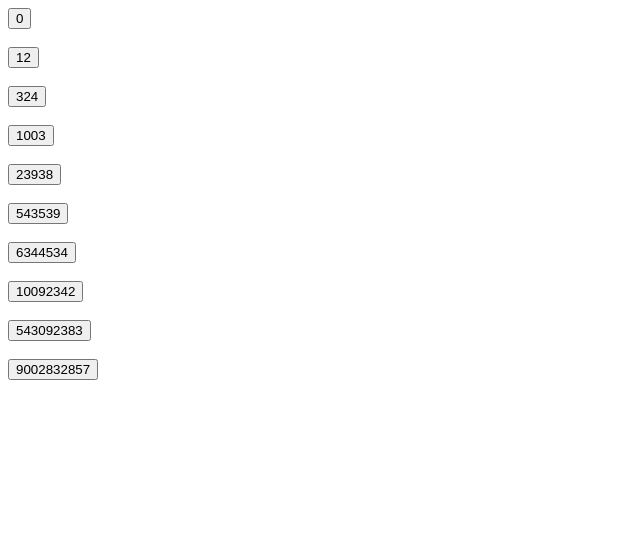
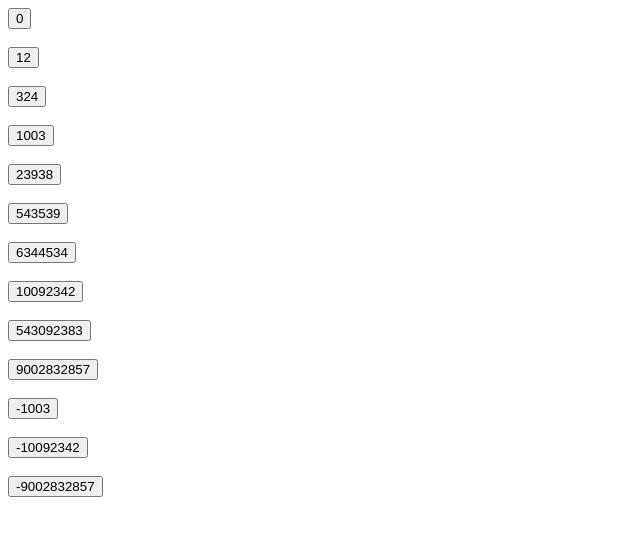
Before and after one commit to aklevansky/chineseTest, a plain HTML site: page index.html in a window 1280 px wide. Shown: the whole page, without its empty margins (0-640 px from the left). Drawn offline with Linux system fonts and the light colour scheme.

Commit message:
negatives

```diff
--- a/index.html
+++ b/index.html
@@ -15,6 +15,10 @@
 	<button>10092342</button><br><br>
 	<button>543092383</button><br><br>
 	<button>9002832857</button><br><br>
+
+	<button>-1003</button><br><br>
+	<button>-10092342</button><br><br>
+	<button>-9002832857</button><br><br>
 </body>
 <script>
 	document.addEventListener('click', chineseVoice);
```
